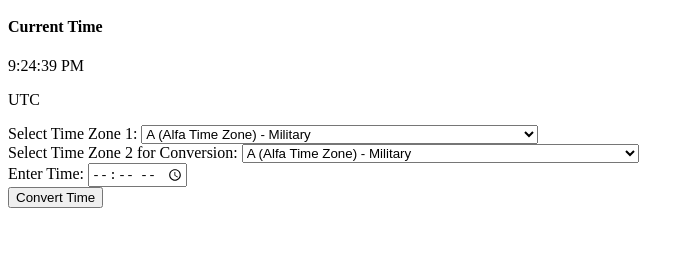
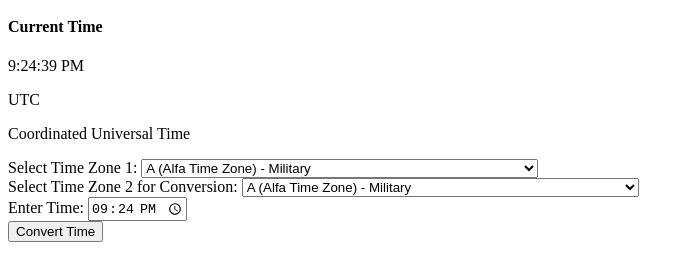
Before and after one commit to williampan22/chrome-extension-time-converter, a browser extension: page index.html in a window 1280 px wide. Shown: the part 50-330 px from the top of the page, without its empty margins (0-694 px from the left). Drawn offline with Linux system fonts and the light colour scheme.

Commit message:
show full time zone name

```diff
--- a/index.html
+++ b/index.html
@@ -12,7 +12,8 @@
         <h2>Time Zone Converter</h2>
         <h4>Current Time</h4>
         <p id="current-time"></p>
-        <p id="user-time-zone"></p>
+        <p id="user-time-zone-abbreviation"></p>
+        <p id="user-time-zone-full"></p>
     </div>
 
     <div>
@@ -29,7 +30,7 @@
     </div>
     <div>
         <label for="input-time">Enter Time:</label>
-        <input type="time" id="input-time">
+        <input type="time" id="input-time" value="">
     </div>
     <button id="convert-button">Convert Time</button>
     <p id="converted-time"></p>
--- a/script.js
+++ b/script.js
@@ -118,6 +118,17 @@ function displayCurrentTime() {
     const currentTime = updateCurrentTime();
     const timeElement = document.getElementById("current-time");
     timeElement.textContent = currentTime.toLocaleTimeString();
+
+    const hours = currentTime.getHours();
+    const minutes = currentTime.getMinutes();
+
+    // Format hours and minutes as HH:mm
+    const formattedCurrentTime = `${hours.toString().padStart(2, '0')}:${minutes.toString().padStart(2, '0')}`;
+
+    // Set the default value of the input element to the current time
+    const inputTimeElement = document.getElementById("input-time"); // Get the input element
+    inputTimeElement.value = formattedCurrentTime;
+
 }
 
 // Update the time every second
@@ -129,11 +140,20 @@ function getCurrentTimeZoneAbbreviation() {
     return currentTimeZone;
 }
 
+function getCurrentTimeZoneFullName() {
+    const options = { timeZoneName: 'long' };
+    const currentTimeZone = Intl.DateTimeFormat(undefined, options).formatToParts().find(part => part.type === 'timeZoneName').value;
+    return currentTimeZone;
+}
+
 // Display the user's current time zone abbreviation
 window.onload = function () {
     const userTimeZoneAbbreviation = getCurrentTimeZoneAbbreviation();
-    const userTimeZoneElement = document.getElementById("user-time-zone");
-    userTimeZoneElement.textContent = userTimeZoneAbbreviation;
+    const userTimeZoneFull = getCurrentTimeZoneFullName();
+    const userTimeZoneAbbreviationElement = document.getElementById("user-time-zone-abbreviation");
+    userTimeZoneAbbreviationElement.textContent = userTimeZoneAbbreviation;
+    const userTimeZoneFullElement = document.getElementById("user-time-zone-full");
+    userTimeZoneFullElement.textContent = userTimeZoneFull;
 }
 
 console.log(data)
```
